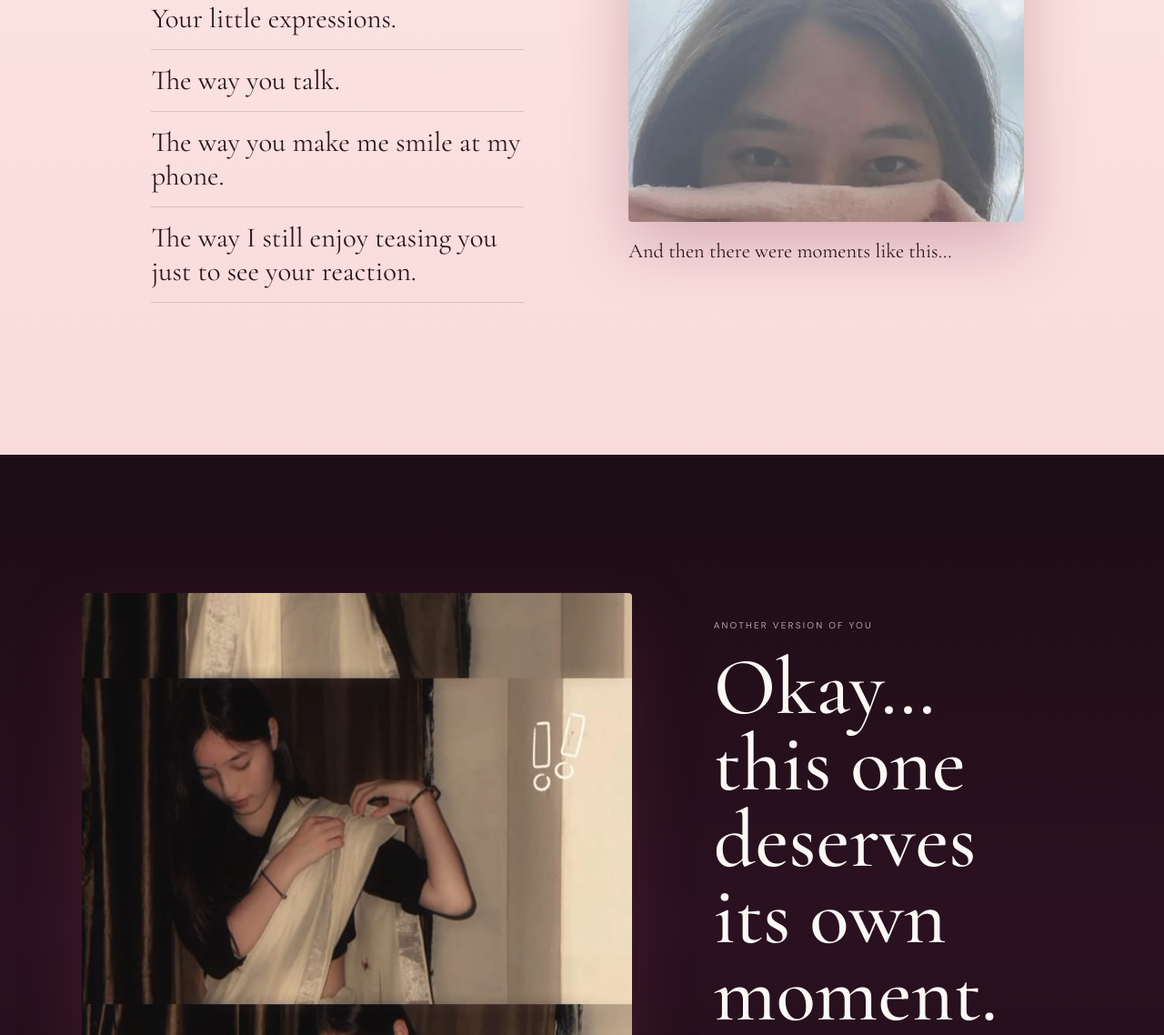
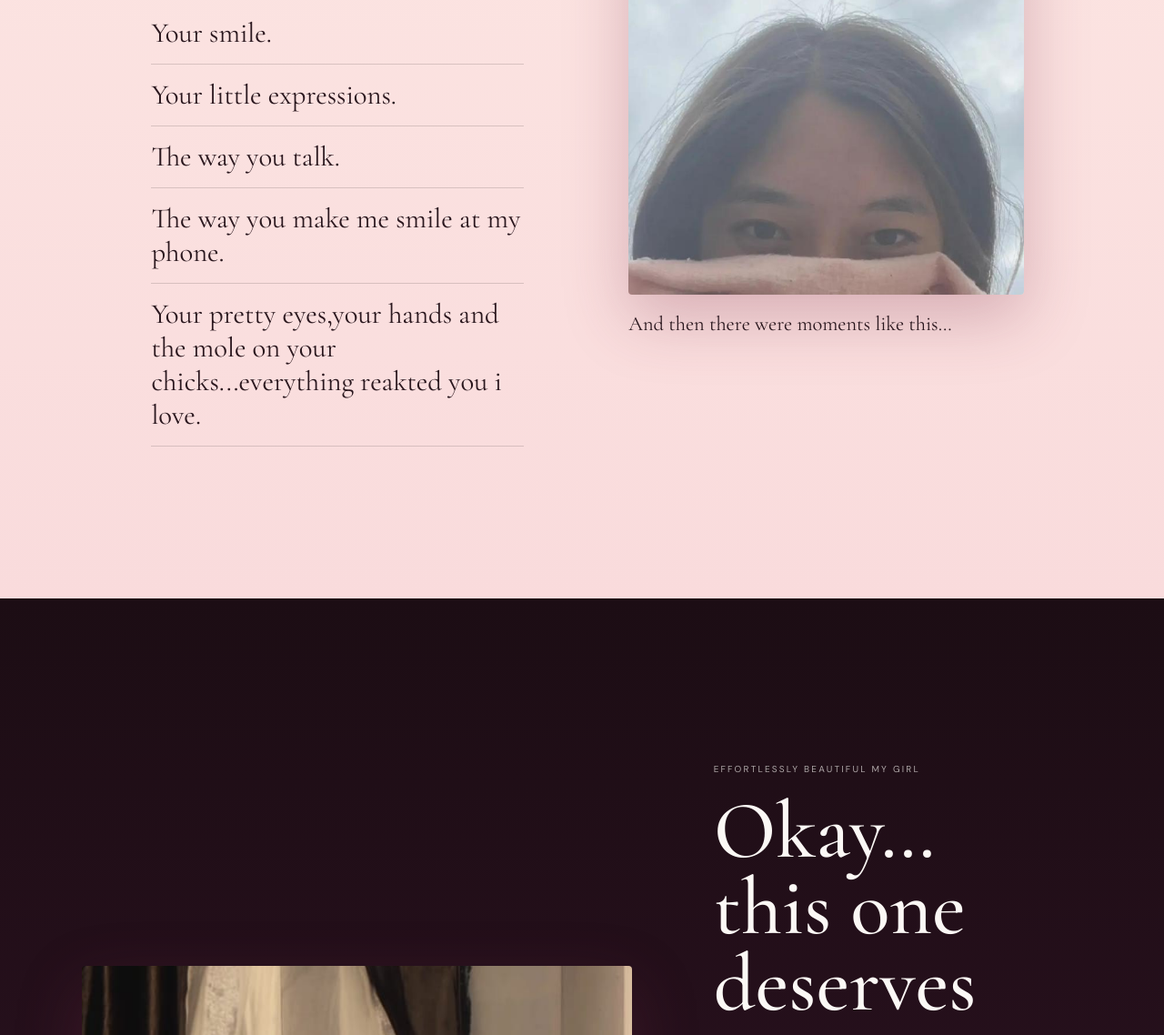
Before and after one commit to souravpoddar88/sonam-sourav, a plain HTML site: page index.html in a window 1280 px wide. Shown: the part 3163-4301 px from the top of the page at 91% size. Drawn offline with nearby package versions, Linux system fonts and the light colour scheme.

Commit message:
Update index.html

```diff
--- a/index.html
+++ b/index.html
@@ -66,13 +66,13 @@
     <section class="split section-cream">
       <div class="split-copy reveal">
         <p class="eyebrow">the little things</p>
-        <h2>Things I notice.</h2>
+        <h2>Things I Love about you.</h2>
         <div class="little-list">
           <span>Your smile.</span>
           <span>Your little expressions.</span>
           <span>The way you talk.</span>
           <span>The way you make me smile at my phone.</span>
-          <span>The way I still enjoy teasing you just to see your reaction.</span>
+          <span>Your pretty eyes,your hands and the mole on your chicks...everything reakted you i love.</span>
         </div>
       </div>
       <div class="portrait-card reveal">
@@ -86,8 +86,8 @@
         <img src="assets/sonam-white-sari-collage.jpg" alt="Sonam in a white sari">
       </div>
       <div class="editorial-copy reveal">
-        <p class="eyebrow">another version of you</p>
-        <h2>Okay… this one deserves its own moment.</h2>
+        <p class="eyebrow">Effortlessly beautiful my girl</p>
+        <h2>Okay… this one deserves its own moment ..how preety you look ...love you my choxsuu.</h2>
         <p>Some pictures don't need a long explanation.</p>
       </div>
     </section>
```
